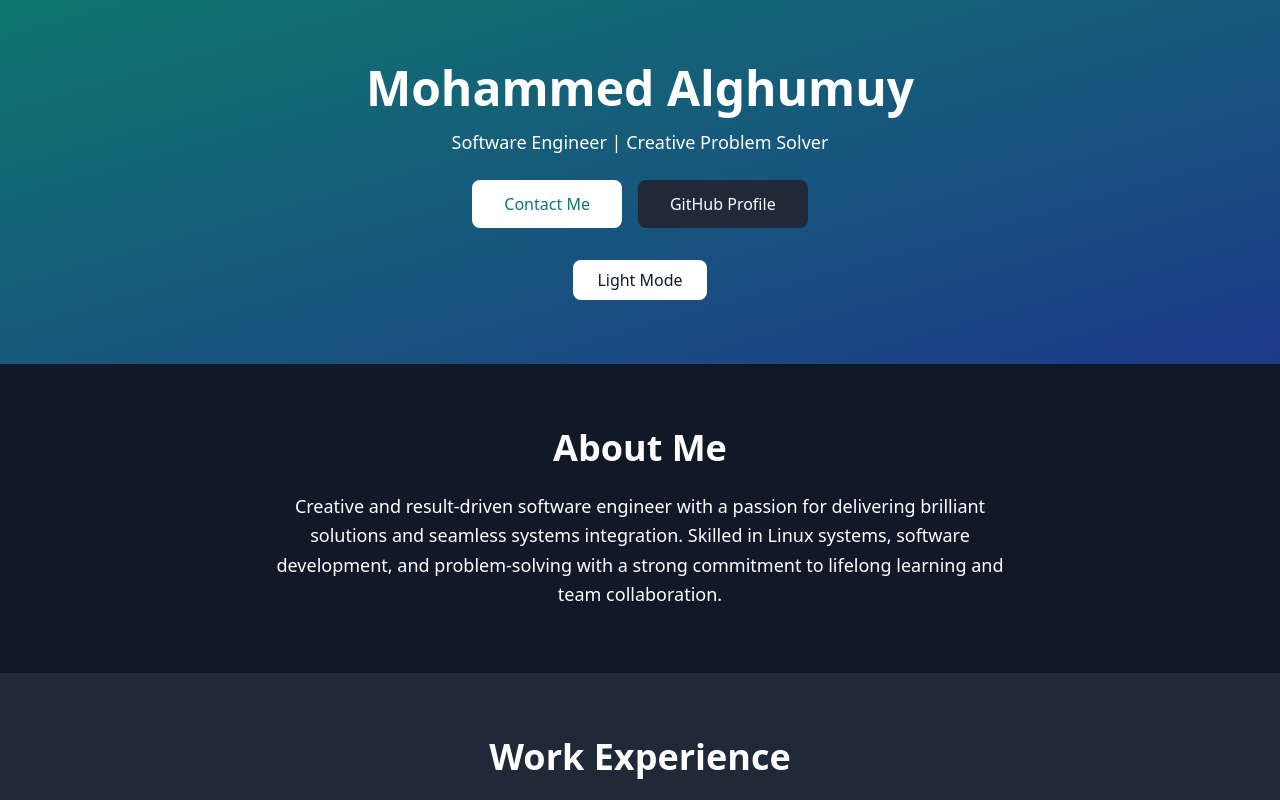
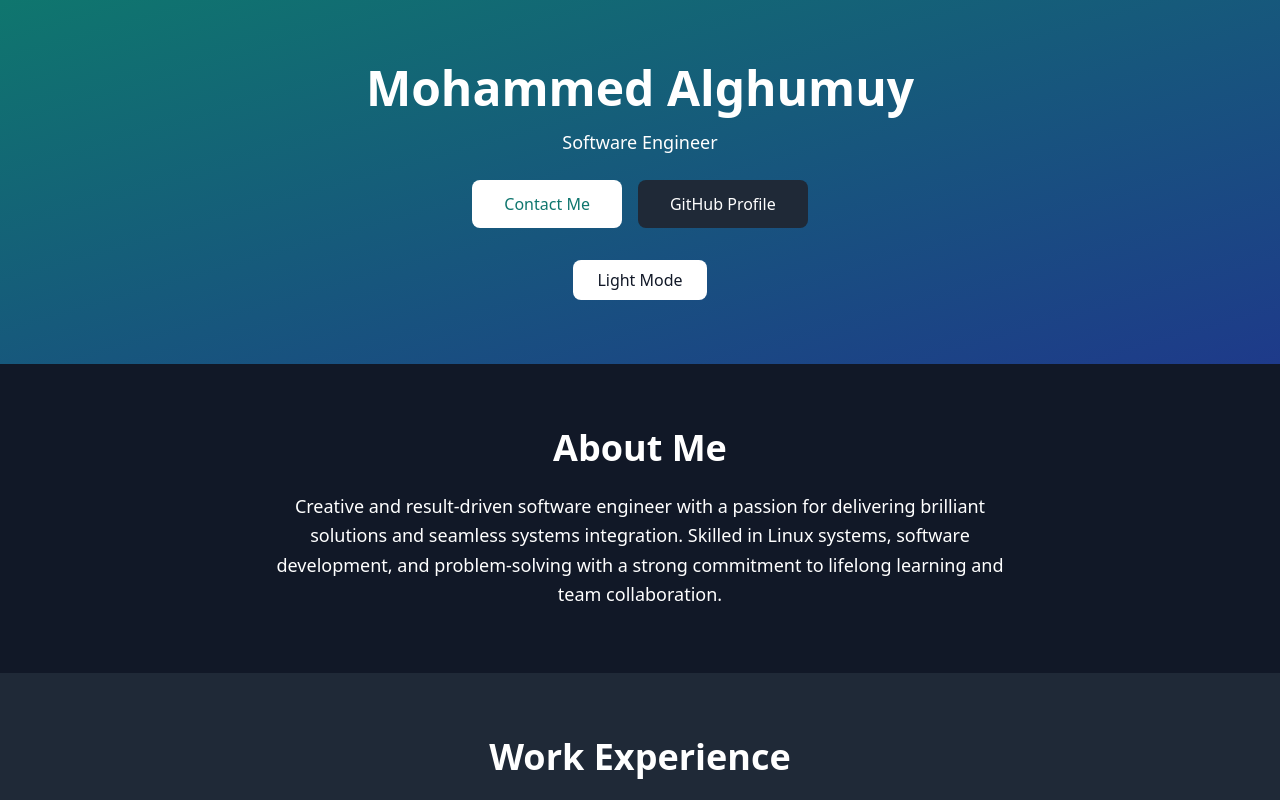
Before and after one commit to malghumuy/resume, a React (Create React App) app: page / in a window 1280 px wide. Shown: the top 800 px of the page. Built offline with nearby package versions, Linux system fonts and the light colour scheme.

Commit message:
Telling less

```diff
--- a/src/App.js
+++ b/src/App.js
@@ -24,7 +24,7 @@ function ResumeWebsite() {
       >
         <div className="container mx-auto px-4">
           <h1 className="text-5xl font-extrabold">Mohammed Alghumuy</h1>
-          <p className="text-lg mt-4">Software Engineer | Creative Problem Solver</p>
+          <p className="text-lg mt-4">Software Engineer</p>
           <div className="flex justify-center mt-6 space-x-4">
             <a
               href="mailto:malghumuy@hotmail.com"
```
